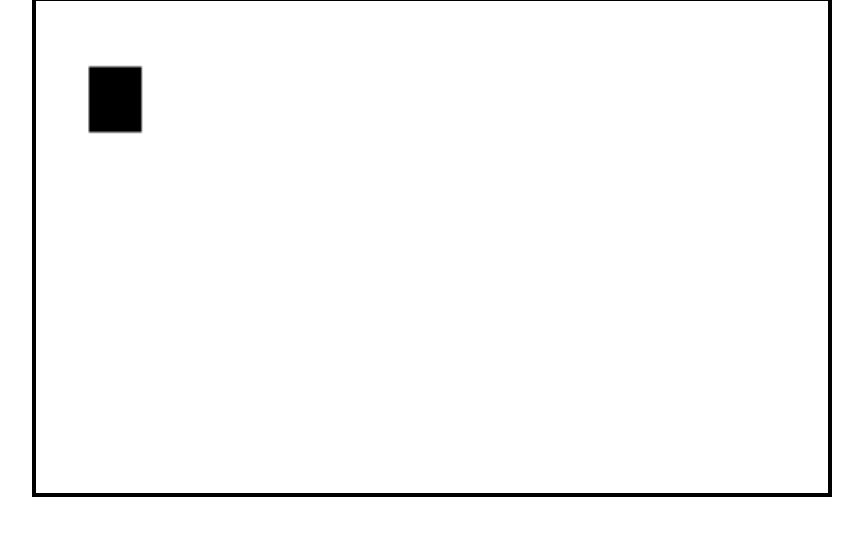
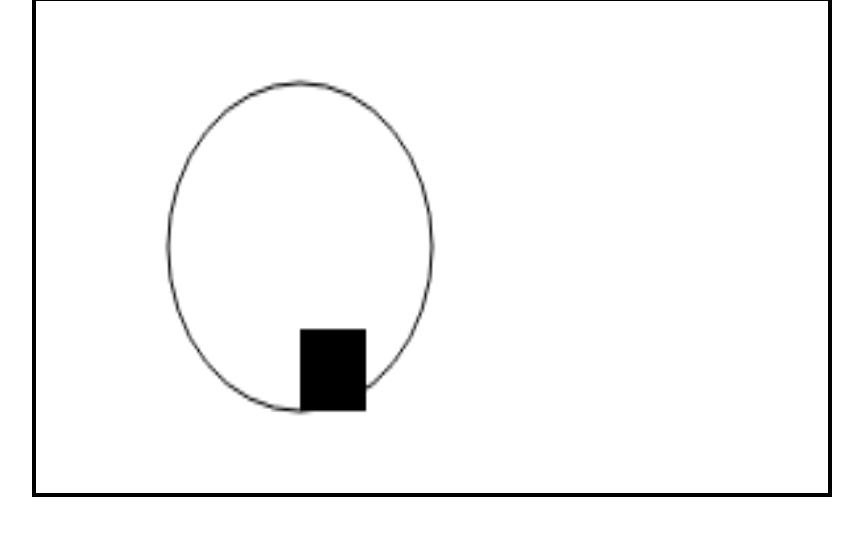
Before and after one commit to PRUZC/fishingbubbles, a plain HTML site: page index.html in a window 1280 px wide. Shown: the part 170-706 px from the top of the page, without its empty margins (208-1071 px from the left). Drawn offline with Linux system fonts and the light colour scheme.

Commit message:
second commit

```diff
--- a/assets/js/game.js
+++ b/assets/js/game.js
@@ -3,9 +3,9 @@ class Game {
       this.ctx = canvas.getContext("2d");
       this.player = new Player(this.ctx);
 
+    }
+
+    start() {
+        this.player.draw();
+    }
 }
-
- start() {
-    this.player.draw();
- }, 1000/60;
-}
--- a/assets/js/index.js
+++ b/assets/js/index.js
@@ -1,4 +1,6 @@
 const canvas = document.getElementById('canvas');
 const ctx = canvas.getContext('2d');
 
-ctx.fillRect(20, 20, 20, 20);
+const game = new Game(canvas)
+
+game.start()
--- a/assets/js/player.js
+++ b/assets/js/player.js
@@ -1,16 +1,18 @@
 class Player {
     constructor(ctx) {
         this.ctx= ctx;
-        this.x= 100;
+        ctx.beginPath(ctx);
+ctx.arc(100, 75, 50, 0, 2 * Math.PI);
+ctx.stroke();
+        this.x=  100;
         this.y = 100;
-        this.w = 50;
-        this.h = 75;
+        this.w = 25;
+        this.h = 25;
+    }
+
+    draw() {
+        this.ctx.fillRect(this.x, this.y, this.w, this.h);
+
 
     }
-
-
-
-draw() {
-    this.player.fillRect(this.x, this.y, this.w, this.h);
 }
-}
```
Also changed, not shown: index.html (+1 -1 lines).
